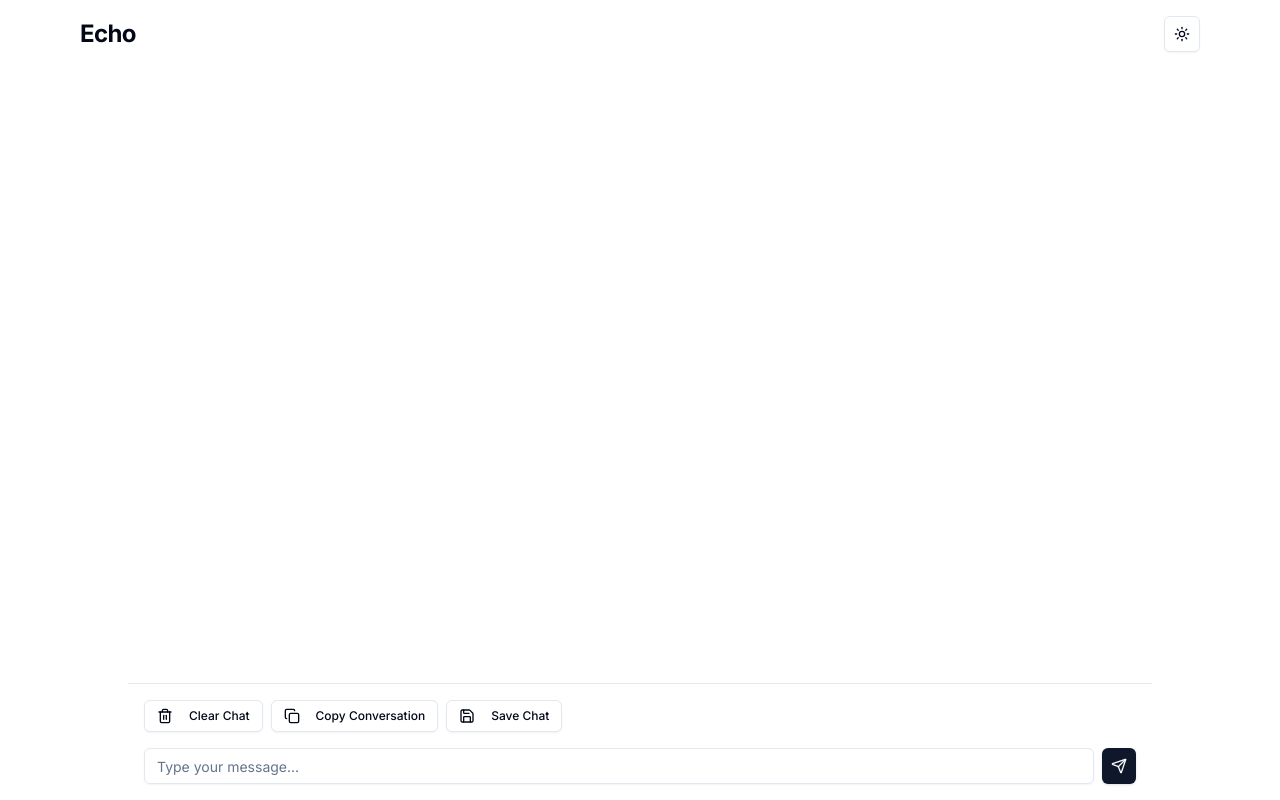
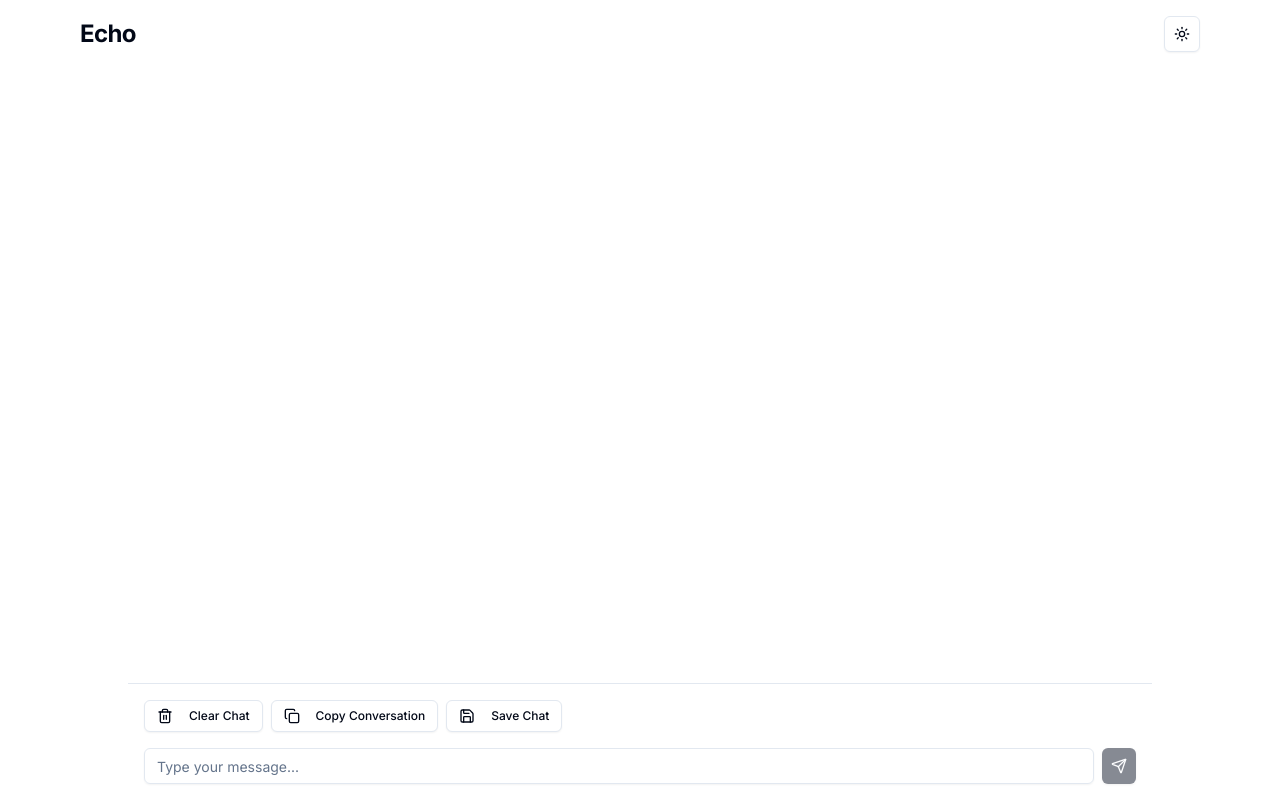
Before and after one commit to sirajahmedx/neo-web, a Next.js app: page / in a window 1280 px wide. Built offline with nearby package versions, Linux system fonts and the light colour scheme.

Commit message:
input-area improved

```diff
--- a/src/components/input-area.tsx
+++ b/src/components/input-area.tsx
@@ -1,33 +1,58 @@
 import { Button } from '@/components/ui/button';
 import { Input } from '@/components/ui/input';
 import { Send } from 'lucide-react';
-import { useState } from 'react';
+import { useState, useRef } from 'react';
 
 type InputAreaProps = {
   onSendMessage: (text: string) => void;
+  disabled?: boolean;
+  placeholder?: string;
 };
 
-export function InputArea({ onSendMessage }: InputAreaProps) {
+export function InputArea({
+  onSendMessage,
+  disabled = false,
+  placeholder = 'Type your message...',
+}: InputAreaProps) {
   const [input, setInput] = useState('');
+  const inputRef = useRef<HTMLInputElement>(null);
 
   const handleSubmit = (e: React.FormEvent) => {
     e.preventDefault();
-    if (input.trim()) {
-      onSendMessage(input);
+    const trimmed = input.trim();
+    if (trimmed) {
+      onSendMessage(trimmed);
       setInput('');
+      inputRef.current?.focus();
+    }
+  };
+
+  const handleKeyDown = (e: React.KeyboardEvent<HTMLInputElement>) => {
+    if (e.key === 'Enter' && !e.shiftKey) {
+      handleSubmit(e as any);
     }
   };
 
   return (
     <form onSubmit={handleSubmit} className="flex space-x-2">
       <Input
+        ref={inputRef}
         type="text"
-        placeholder="Type your message..."
+        placeholder={placeholder}
         value={input}
         onChange={(e) => setInput(e.target.value)}
+        onKeyDown={handleKeyDown}
         className="flex-grow"
+        disabled={disabled}
+        autoComplete="off"
+        aria-label="Message input"
       />
-      <Button type="submit" size="icon">
+      <Button
+        type="submit"
+        size="icon"
+        disabled={disabled || !input.trim()}
+        aria-label="Send message"
+      >
         <Send className="h-4 w-4" />
       </Button>
     </form>
```
